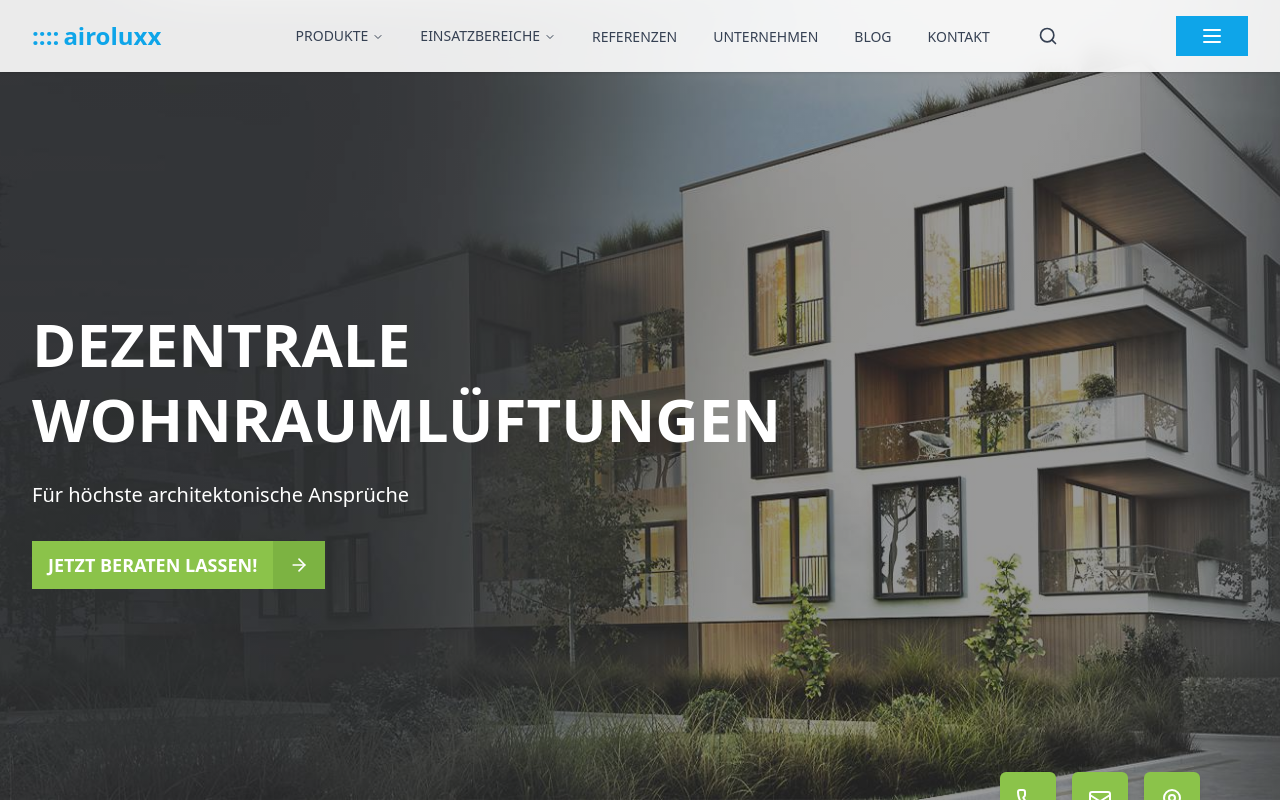
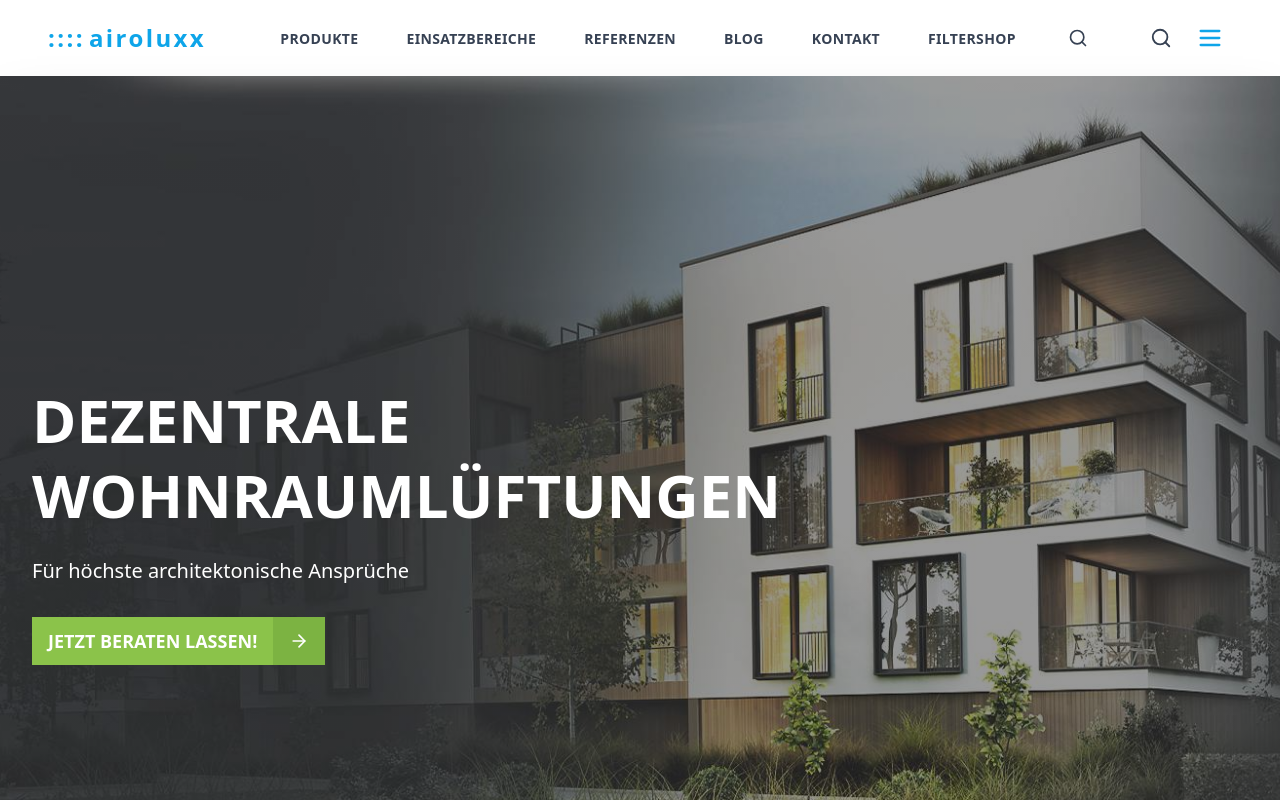
Before and after one commit to kamikos/airoluxx, a Next.js app: page / in a window 1280 px wide. Shown: the top 800 px of the page. Built offline with nearby package versions, Linux system fonts and the light colour scheme.

Commit message:
navigation v2 prototype

```diff
--- a/components/navigation.tsx
+++ b/components/navigation.tsx
@@ -1,333 +1,262 @@
 "use client"
 
 import { useState } from "react"
-import { Menu, X, Search, ChevronDown, ChevronRight } from "lucide-react"
-import { CustomButton } from "./ui/custom-button"
 import Link from "next/link"
-import {
-  NavigationMenu,
-  NavigationMenuContent,
-  NavigationMenuItem,
-  NavigationMenuLink,
-  NavigationMenuList,
-  NavigationMenuTrigger,
-} from "@/components/ui/navigation-menu"
-import { cn } from "@/lib/utils"
+import { Menu, X, Search } from "lucide-react"
+import Image from "next/image"
 
-const produkteItems = [
+// Example submenu items for Produkte
+const produkteSubmenu = [
   {
-    title: "Schalldämmluftter",
-    href: "#schalldaemmluftter",
-    description: "Lorem ipsum dolor sit amet, consectetur adipiscing elit. Sed do eiusmod tempor incididunt.",
+    title: "Lorem Ipsum",
+    icon: "/images/1.png",
+    href: "#schalldaemmluefter",
+    desc: "Lorem Ipsum",
   },
   {
-    title: "Wärmerückgewinnungsgeräte",
+    title: "Lorem Ipsum",
+    icon: "/images/2.png",
     href: "#waermerueckgewinnung",
-    description: "Ut labore et dolore magna aliqua. Ut enim ad minim veniam, quis nostrud exercitation.",
+    desc: "Lorem Ipsum",
   },
   {
-    title: "Nachströmelemente",
-    href: "#nachstroemelemente",
-    description: "Duis aute irure dolor in reprehenderit in voluptate velit esse cillum dolore.",
+    title: "Lorem Ipsum",
+    icon: "/images/3.png",
+    href: "#ohne-waermerueckgewinnung",
+    desc: "Lorem Ipsum",
   },
   {
-    title: "Zubehör",
+    title: "Lorem Ipsum",
+    icon: "/images/4.png",
     href: "#zubehoer",
-    description: "Excepteur sint occaecat cupidatat non proident, sunt in culpa qui officia deserunt.",
+    desc: "Lorem Ipsum",
   },
 ]
 
-const einsatzbereicheItems = [
+// Example submenu items for Einsatzbereiche
+const einsatzbereicheSubmenu = [
   {
-    title: "Wohnungsbau",
-    href: "#wohnungsbau",
-    description: "Lorem ipsum dolor sit amet, consectetur adipiscing elit. Sed do eiusmod tempor.",
+    title: "Lorem Ipsum",
+    icon: "/images/building1.png",
+    href: "#geschosswohnungsbau",
+    desc: "Lorem Ipsum",
   },
   {
-    title: "Gewerbebau",
-    href: "#gewerbebau",
-    description: "Ut labore et dolore magna aliqua. Ut enim ad minim veniam, quis nostrud.",
+    title: "Lorem Ipsum",
+    icon: "/images/building2.png",
+    href: "#hotel",
+    desc: "Lorem Ipsum",
   },
   {
-    title: "Hotellerie",
-    href: "#hotellerie",
-    description: "Duis aute irure dolor in reprehenderit in voluptate velit esse cillum.",
+    title: "Lorem Ipsum",
+    icon: "/images/building3.png",
+    href: "#kiga-schulen",
+    desc: "Lorem Ipsum",
   },
   {
-    title: "Sanierung",
-    href: "#sanierung",
-    description: "Excepteur sint occaecat cupidatat non proident, sunt in culpa qui officia.",
+    title: "Lorem Ipsum",
+    icon: "/images/building4.png",
+    href: "#gewerbebau",
+    desc: "Lorem Ipsum",
+  },
+  {
+    title: "Lorem Ipsum",
+    icon: "/images/building5.png",
+    href: "#einfamilienhaeuser",
+    desc: "Lorem Ipsum",
   },
 ]
 
-const hamburgerMenuItems = [
-  {
-    category: "lorem",
-    items: [
-      { name: "lorem2" , href: "#lorem2" },
-      { name: "Lorem", href: "#lorem" },
-    ],
-  },
-  {
-    category: "safafsafs",
-    items: [
-      { name: "asfafsafs", href: "#afsafsafs" },
-    ],
-  },
+const navLinks = [
+  { name: "PRODUKTE", href: "#produkte", submenu: produkteSubmenu },
+  { name: "EINSATZBEREICHE", href: "#einsatzbereiche", submenu: einsatzbereicheSubmenu },
+  { name: "REFERENZEN", href: "#referenzen" },
+  { name: "BLOG", href: "#blog" },
+  { name: "KONTAKT", href: "#kontakt" },
+  { name: "FILTERSHOP", href: "#filtershop" },
 ]
 
 export function Navigation() {
-  const [isMenuOpen, setIsMenuOpen] = useState(false)
-  const [expandedMobileSection, setExpandedMobileSection] = useState<string | null>(null)
+  const [mobileOpen, setMobileOpen] = useState(false)
+  const [submenuOpen, setSubmenuOpen] = useState<string | null>(null)
 
-  const toggleMobileSection = (section: string) => {
-    setExpandedMobileSection(expandedMobileSection === section ? null : section)
-  }
+  // Helper to get submenu data
+  const currentSubmenu = navLinks.find(l => l.name === submenuOpen)?.submenu;
+
+  // Handler to close submenu on mouse leave
+  const handleNavBarMouseLeave = () => {
+    setSubmenuOpen(null);
+  };
+
+  // Animation for mobile menu
+  // (You can later add framer-motion or CSS transitions for smoother effect)
 
   return (
-    <nav className="w-full bg-white/90 backdrop-blur-sm shadow-sm absolute top-0 left-0 right-0 z-50">
-      <div className="flex items-center justify-between px-4 lg:px-8 py-4">
+    <nav className="w-full z-50">
+      {/* Top Bar */}
+      <div
+        className="flex items-center justify-between px-4 lg:px-12 py-4 bg-white shadow-sm relative"
+        onMouseLeave={handleNavBarMouseLeave}
+      >
         {/* Logo */}
         <div className="flex items-center">
-          <div className="text-[#0EA5E9] font-bold text-xl lg:text-2xl">
-            <span className="mr-1">::::</span>
-            airoluxx
+          <span className="font-bold text-2xl text-[#0EA5E9] tracking-widest">
+            <span className="mr-1">::::</span>airoluxx
+          </span>
+        </div>
+        {/* Desktop Nav */}
+        <div className="hidden lg:flex items-center space-x-2 xl:space-x-6">
+          {navLinks.map((link) => (
+            <div
+              key={link.name}
+              className="relative group"
+              onMouseEnter={() => link.submenu && setSubmenuOpen(link.name)}
+            >
+              <Link
+                href={link.href}
+                className={`uppercase text-sm font-semibold px-3 py-2 tracking-wide transition-colors ${submenuOpen === link.name ? 'text-[#0EA5E9]' : 'text-gray-700 hover:text-[#0EA5E9]'}`}
+              >
+                {link.name}
+              </Link>
+            </div>
+          ))}
+          <button className="ml-4 text-gray-700 hover:text-[#0EA5E9]">
+            <Search size={20} />
+          </button>
+        </div>
+        {/* Burger always visible */}
+        <div className="flex items-center space-x-2">
+          <button className="text-gray-700 hover:text-[#0EA5E9]">
+            <Search size={22} />
+          </button>
+          <button
+            className="ml-2 p-2 rounded hover:bg-[#0EA5E9]/10 transition"
+            onClick={() => setMobileOpen(true)}
+            aria-label="Open menu"
+          >
+            <Menu size={28} className="text-[#0EA5E9]" />
+          </button>
         </div>
       </div>
 
-        {/* Desktop Navigation */}
-        <div className="hidden lg:flex items-center space-x-4">
-          <NavigationMenu>
-            <NavigationMenuList>
-              <NavigationMenuItem className="">
-                <NavigationMenuTrigger className="text-gray-700 hover:text-[#0EA5E9] font-medium text-sm rounded-none bg-transparent">
-                  PRODUKTE
-                </NavigationMenuTrigger>
-                <NavigationMenuContent>
-                  <ul className="grid w-[400px] gap-3 p-4 md:w-[500px] md:grid-cols-2 lg:w-[600px]">
-                    {produkteItems.map((item) => (
-                      <ListItem key={item.title} title={item.title} href={item.href}>
-                        {item.description}
-                      </ListItem>
+      {/* Submenu (Desktop, full width, below nav) */}
+      {currentSubmenu && (
+        <div
+          className="w-screen bg-gray-100 border-t-4 border-[#0EA5E9] shadow-lg flex px-8 py-20 z-40 animate-fadeIn fixed left-0 top-[72px]"
+          onMouseLeave={handleNavBarMouseLeave}
+          onMouseEnter={() => {}}
+        >
+          {currentSubmenu.map((item) => (
+            <Link
+              key={item.title}
+              href={item.href}
+              className="flex flex-col items-center flex-1 px-4 group/subitem hover:bg-white transition-colors rounded-lg"
+            >
+              <div className="w-16 h-16 mb-2 flex items-center justify-center">
+                <Image src={item.icon} alt={item.title} width={64} height={64} className="object-contain" />
+              </div>
+              <span className="text-xs text-gray-700 text-center font-medium mb-1">Lorem Ipsum</span>
+            </Link>
           ))}
-                  </ul>
-                </NavigationMenuContent>
-              </NavigationMenuItem>
-              <NavigationMenuItem>
-                <NavigationMenuTrigger className="text-gray-700 hover:text-[#0EA5E9] font-medium text-sm rounded-none bg-transparent">
-                  EINSATZBEREICHE
-                </NavigationMenuTrigger>
-                <NavigationMenuContent>
-                  <ul className="grid w-[400px] gap-3 p-4 md:w-[500px] md:grid-cols-2 lg:w-[600px]">
-                    {einsatzbereicheItems.map((item) => (
-                      <ListItem key={item.title} title={item.title} href={item.href}>
-                        {item.description}
-                      </ListItem>
-                    ))}
-                  </ul>
-                </NavigationMenuContent>
-              </NavigationMenuItem>
-              <NavigationMenuItem>
-                <Link
-                  href="#referenzen"
-                  className="text-gray-700 hover:text-[#0EA5E9] font-medium text-sm px-4 py-2 transition-colors"
+        </div>
+      )}
+
+      {/* Mobile Fullscreen Menu */}
+      {mobileOpen && (
+        <div className="fixed inset-0 bg-[#0EA5E9] bg-opacity-95 z-50 flex flex-col animate-slideDown">
+          <div className="flex items-center justify-between px-6 py-6">
+            <span className="font-bold text-2xl text-white tracking-widest">
+              <span className="mr-1">::::</span>airoluxx
+            </span>
+            <button
+              className="p-2 rounded hover:bg-white/10 transition"
+              onClick={() => setMobileOpen(false)}
+              aria-label="Close menu"
             >
-                  REFERENZEN
-                </Link>
-              </NavigationMenuItem>
-              <NavigationMenuItem>
-                <Link
-                  href="#unternehmen"
-                  className="text-gray-700 hover:text-[#0EA5E9] font-medium text-sm px-4 py-2 transition-colors"
-                >
-                  UNTERNEHMEN
-                </Link>
-              </NavigationMenuItem>
-              <NavigationMenuItem>
-                <Link
-                  href="#blog"
-                  className="text-gray-700 hover:text-[#0EA5E9] font-medium text-sm px-4 py-2 transition-colors"
-                >
-                  BLOG
-                </Link>
-              </NavigationMenuItem>
-              <NavigationMenuItem>
-                <Link
-                  href="#kontakt"
-                  className="text-gray-700 hover:text-[#0EA5E9] font-medium text-sm px-4 py-2 transition-colors"
-                >
-                  KONTAKT
-                </Link>
-              </NavigationMenuItem>
-            </NavigationMenuList>
-          </NavigationMenu>
-
-          <button className="text-gray-700 hover:text-[#0EA5E9] transition-colors ml-4">
-            <Search size={20} />
+              <X size={32} className="text-white" />
             </button>
           </div>
-
-        {/* Hamburger Menu Button - Always Visible */}
-        <div className="flex items-center space-x-4">
-          {/* Search button for mobile */}
-          <button className="lg:hidden text-gray-700 hover:text-[#0EA5E9] transition-colors">
-            <Search size={20} />
-          </button>
-
-          <CustomButton variant="secondary" size="md" onClick={() => setIsMenuOpen(!isMenuOpen)} className="p-2">
-            {isMenuOpen ? <X size={24} /> : <Menu size={24} />}
-          </CustomButton>
+          {/* Search Bar */}
+          <div className="px-6 mb-8">
+            <div className="flex items-center bg-white/10 rounded-lg px-4 py-2">
+              <Search size={20} className="text-white mr-2" />
+              <input
+                type="text"
+                placeholder="Suche"
+                className="bg-transparent outline-none border-none text-white placeholder-white w-full text-base"
+              />
             </div>
           </div>
-
-      {/* Hamburger Menu Dropdown */}
-      {isMenuOpen && (
-        <div className="absolute top-full left-0 w-full bg-white/95 backdrop-blur-sm shadow-lg border-t">
-          <div className="max-w-6xl mx-auto px-4 py-6">
-            <div className="grid sm:grid-cols-2 md:grid-cols-3 gap-8">
-              {hamburgerMenuItems.map((category, index) => (
-                <div key={index}>
-                  <h3 className="text-[#0EA5E9] font-semibold text-lg mb-4">{category.category}</h3>
+          {/* Menu Groups */}
+          <div className="flex-1 flex flex-col justify-center items-center space-y-8">
+            <div className="grid grid-cols-1 md:grid-cols-2 gap-8 w-full max-w-3xl">
+              {/* Produkte group with submenu */}
+              <div>
+                <div className="uppercase text-white font-bold mb-4 tracking-wider">Produkte</div>
                 <ul className="space-y-2">
-                    {category.items.map((item, itemIndex) => (
-                      <li key={itemIndex}>
+                  {produkteSubmenu.map((item) => (
+                    <li key={item.title}>
                       <Link
                         href={item.href}
-                          className="text-gray-700 hover:text-[#0EA5E9] transition-colors block py-1"
-                          onClick={() => setIsMenuOpen(false)}
+                        className="flex items-center text-white hover:text-[#8BC34A] text-lg font-medium px-2 py-2 rounded transition-colors"
+                        onClick={() => setMobileOpen(false)}
                       >
-                          {item.name}
+                        <Image src={item.icon} alt={item.title} width={32} height={32} className="mr-3" />
+                        {item.desc}
                       </Link>
                     </li>
                   ))}
                 </ul>
               </div>
+              {/* Other links */}
+              <div>
+                <div className="uppercase text-white font-bold mb-4 tracking-wider">Navigation</div>
+                <ul className="space-y-2">
+                  {navLinks.slice(1).map((link) => (
+                    <li key={link.name}>
+                      <Link
+                        href={link.href}
+                        className="text-white hover:text-[#8BC34A] text-lg font-medium px-2 py-2 rounded transition-colors"
+                        onClick={() => setMobileOpen(false)}
+                      >
+                        {link.name}
+                      </Link>
+                    </li>
                   ))}
+                </ul>
               </div>
-
-            {/* Mobile Navigation Links with Dropdowns */}
-            <div className="lg:hidden mt-8 pt-6 border-t border-gray-200">
-              <h3 className="text-[#0EA5E9] font-semibold text-lg mb-4">Hauptnavigation</h3>
-              <div className="space-y-2">
-                {/* PRODUKTE with dropdown */}
+            </div>
+          </div>
+          {/* Footer (language, etc.) */}
+          <div className="flex justify-between items-center px-6 py-4 text-white text-xs opacity-80 border-t border-white/20 mt-auto">
             <div>
-                  <button
-                    onClick={() => toggleMobileSection("produkte")}
-                    className="flex items-center justify-between w-full text-gray-700 hover:text-[#0EA5E9] font-medium py-2 transition-colors"
-                  >
-                    PRODUKTE
-                    {expandedMobileSection === "produkte" ? <ChevronDown size={16} /> : <ChevronRight size={16} />}
-                  </button>
-                  {expandedMobileSection === "produkte" && (
-                    <div className="ml-4 mt-2 space-y-2 border-l-2 border-gray-200 pl-4">
-                      {produkteItems.map((item) => (
-                        <div key={item.title} className="py-2">
-                          <Link
-                            href={item.href}
-                            className="text-[#0EA5E9] font-medium hover:text-[#0284C7] transition-colors block"
-                            onClick={() => setIsMenuOpen(false)}
-                          >
-                            {item.title}
-                          </Link>
-                          <p className="text-sm text-gray-600 mt-1">{item.description}</p>
+              <Link href="#datenschutz" className="hover:underline mr-4">DATENSCHUTZ</Link>
+              <Link href="#impressum" className="hover:underline">IMPRESSUM</Link>
             </div>
-                      ))}
-                    </div>
-                  )}
-                </div>
-
-                {/* EINSATZBEREICHE with dropdown */}
             <div>
-                  <button
-                    onClick={() => toggleMobileSection("einsatzbereiche")}
-                    className="flex items-center justify-between w-full text-gray-700 hover:text-[#0EA5E9] font-medium py-2 transition-colors"
-                  >
-                    EINSATZBEREICHE
-                    {expandedMobileSection === "einsatzbereiche" ? (
-                      <ChevronDown size={16} />
-                    ) : (
-                      <ChevronRight size={16} />
-                    )}
-                  </button>
-                  {expandedMobileSection === "einsatzbereiche" && (
-                    <div className="ml-4 mt-2 space-y-2 border-l-2 border-gray-200 pl-4">
-                      {einsatzbereicheItems.map((item) => (
-                        <div key={item.title} className="py-2">
-                          <Link
-                            href={item.href}
-                            className="text-[#0EA5E9] font-medium hover:text-[#0284C7] transition-colors block"
-                            onClick={() => setIsMenuOpen(false)}
-                          >
-                            {item.title}
-                          </Link>
-                          <p className="text-sm text-gray-600 mt-1">{item.description}</p>
-                        </div>
-                      ))}
-                    </div>
-                  )}
-                </div>
-
-                {/* Other navigation items */}
-                <Link
-                  href="#referenzen"
-                  className="text-gray-700 hover:text-[#0EA5E9] font-medium py-2 transition-colors block"
-                  onClick={() => setIsMenuOpen(false)}
-                >
-                  REFERENZEN
-                </Link>
-                <Link
-                  href="#unternehmen"
-                  className="text-gray-700 hover:text-[#0EA5E9] font-medium py-2 transition-colors block"
-                  onClick={() => setIsMenuOpen(false)}
-                >
-                  UNTERNEHMEN
-                </Link>
-                <Link
-                  href="#blog"
-                  className="text-gray-700 hover:text-[#0EA5E9] font-medium py-2 transition-colors block"
-                  onClick={() => setIsMenuOpen(false)}
-                >
-                  BLOG
-                </Link>
-                <Link
-                  href="#kontakt"
-                  className="text-gray-700 hover:text-[#0EA5E9] font-medium py-2 transition-colors block"
-                  onClick={() => setIsMenuOpen(false)}
-                >
-                  KONTAKT
-                </Link>
-              </div>
+              DE / ENG
             </div>
           </div>
         </div>
       )}
+
+      {/* Animations (add to globals.css or as needed) */}
+      <style jsx global>{`
+        @keyframes slideDown {
+          from { transform: translateY(-100%); opacity: 0; }
+          to { transform: translateY(0); opacity: 1; }
+        }
+        .animate-slideDown {
+          animation: slideDown 0.4s cubic-bezier(0.4,0,0.2,1);
+        }
+        @keyframes fadeIn {
+          from { opacity: 0; transform: translateY(10px); }
+          to { opacity: 1; transform: translateY(0); }
+        }
+        .animate-fadeIn {
+          animation: fadeIn 0.3s cubic-bezier(0.4,0,0.2,1);
+        }
+      `}</style>
     </nav>
   )
 }
-
-
-
-interface ListItemProps extends React.AnchorHTMLAttributes<HTMLAnchorElement> {
-  className?: string
-  title: string
-  children: React.ReactNode
-}
-
-const ListItem = ({ className, title, children, ...props }: ListItemProps) => {
-  return (
-    <li>
-      <NavigationMenuLink asChild>
-        <a
-          className={cn(
-            "block select-none space-y-1 rounded-md p-3 leading-none no-underline outline-none transition-colors hover:bg-accent hover:text-accent-foreground focus:bg-accent focus:text-accent-foreground",
-            className,
-          )}
-          {...props}
-        >
-          <div className="text-sm font-medium leading-none">{title}</div>
-          <p className="line-clamp-2 text-sm leading-snug text-muted-foreground">{children}</p>
-        </a>
-      </NavigationMenuLink>
-    </li>
-  )
-}
```
Also changed, not shown: public/images/4.png (added). Lines whose indentation alone changed are shown as unchanged.
